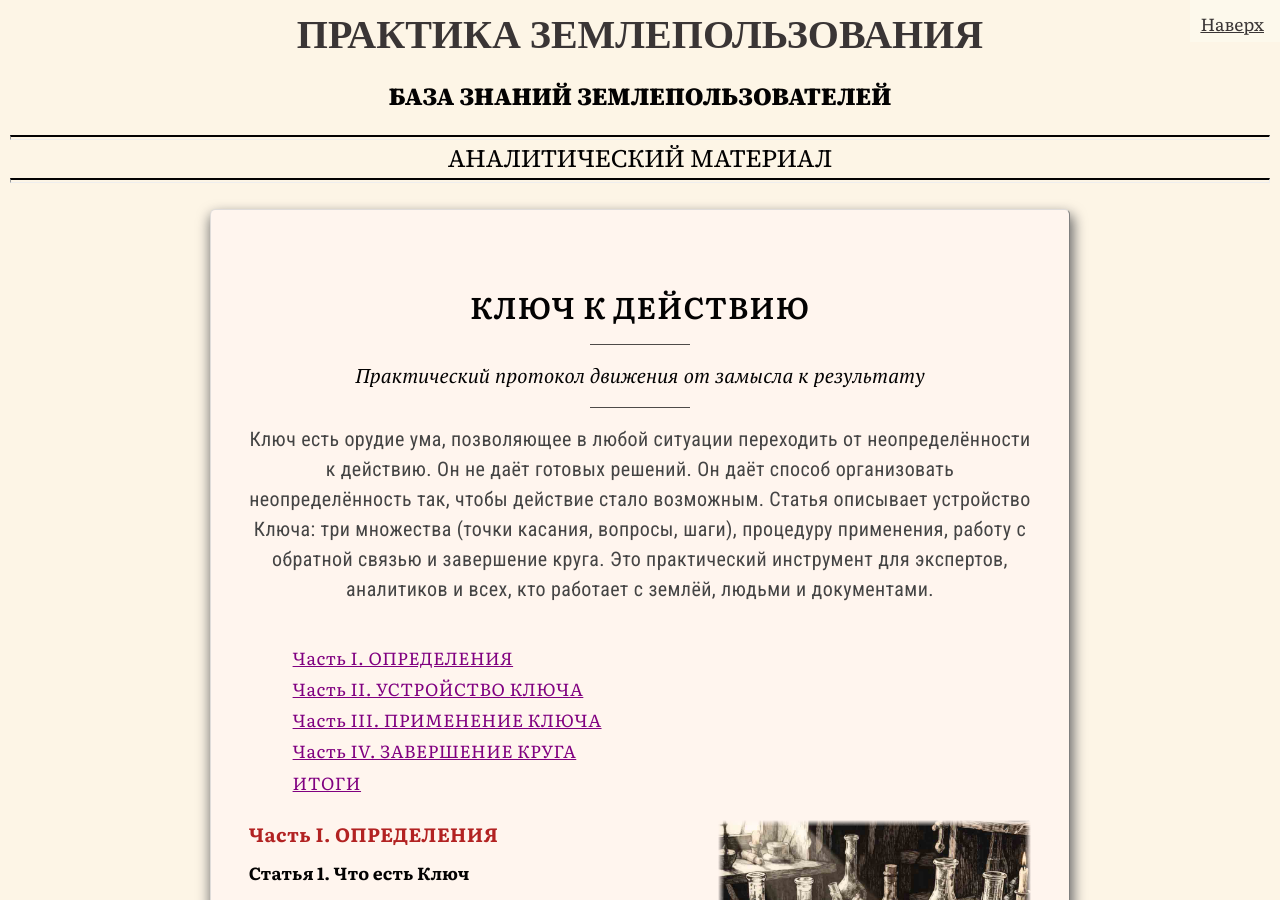
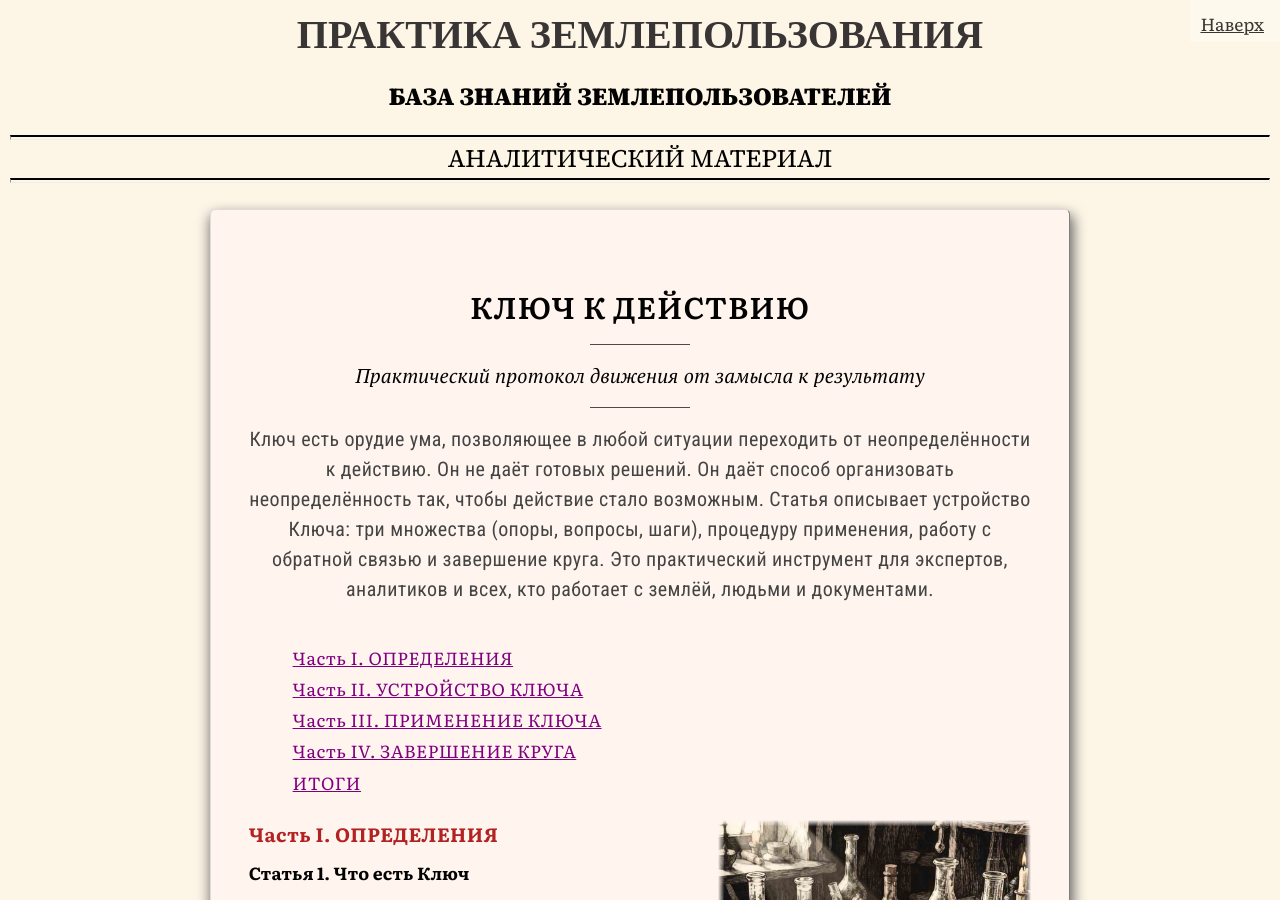
Before and after one commit to SergSi/land-use-art, a Jekyll site: the page built from _posts/2026-06-24-key.md, in a window 1280 px wide and 900 px high. Built offline with Jekyll 4.4.1, drawn with Linux system fonts in a browser that asks for light colours; some web fonts are replaced.

Commit message:
Update 2026-06-24-key.md

```diff
--- a/_posts/2026-06-24-key.md
+++ b/_posts/2026-06-24-key.md
@@ -1,7 +1,7 @@
 ---
 title: Ключ к действию
 subtitle: Практический протокол движения от замысла к результату
-summary: "Ключ есть орудие ума, позволяющее в любой ситуации переходить от неопределённости к действию. Он не даёт готовых решений. Он даёт способ организовать неопределённость так, чтобы действие стало возможным. Статья описывает устройство Ключа: три множества (точки касания, вопросы, шаги), процедуру применения, работу с обратной связью и завершение круга. Это практический инструмент для экспертов, аналитиков и всех, кто работает с землёй, людьми и документами."
+summary: "Ключ есть орудие ума, позволяющее в любой ситуации переходить от неопределённости к действию. Он не даёт готовых решений. Он даёт способ организовать неопределённость так, чтобы действие стало возможным. Статья описывает устройство Ключа: три множества (опоры, вопросы, шаги), процедуру применения, работу с обратной связью и завершение круга. Это практический инструмент для экспертов, аналитиков и всех, кто работает с землёй, людьми и документами."
 author: С. Ивасюк
 layout: doc
 class: analitika
```
